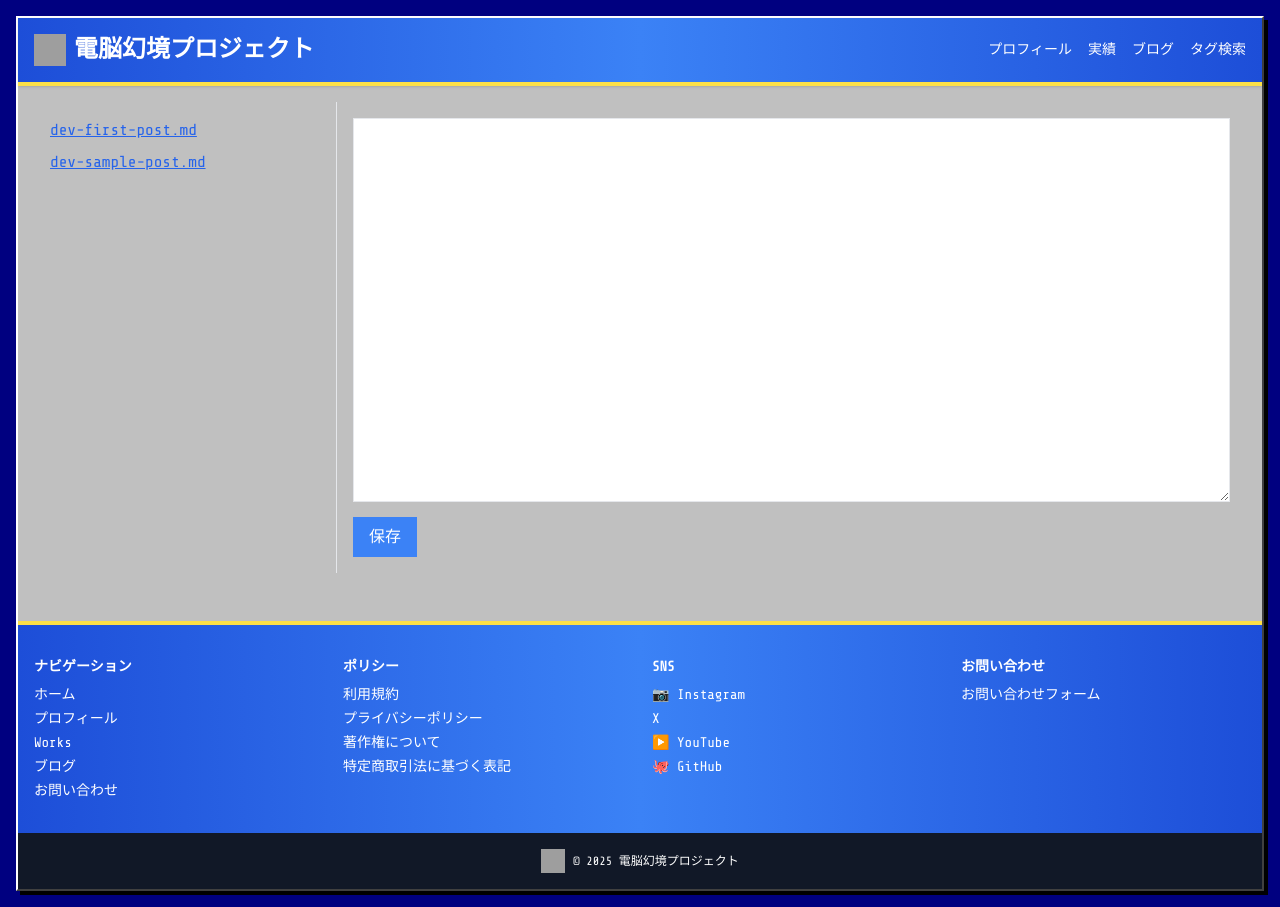
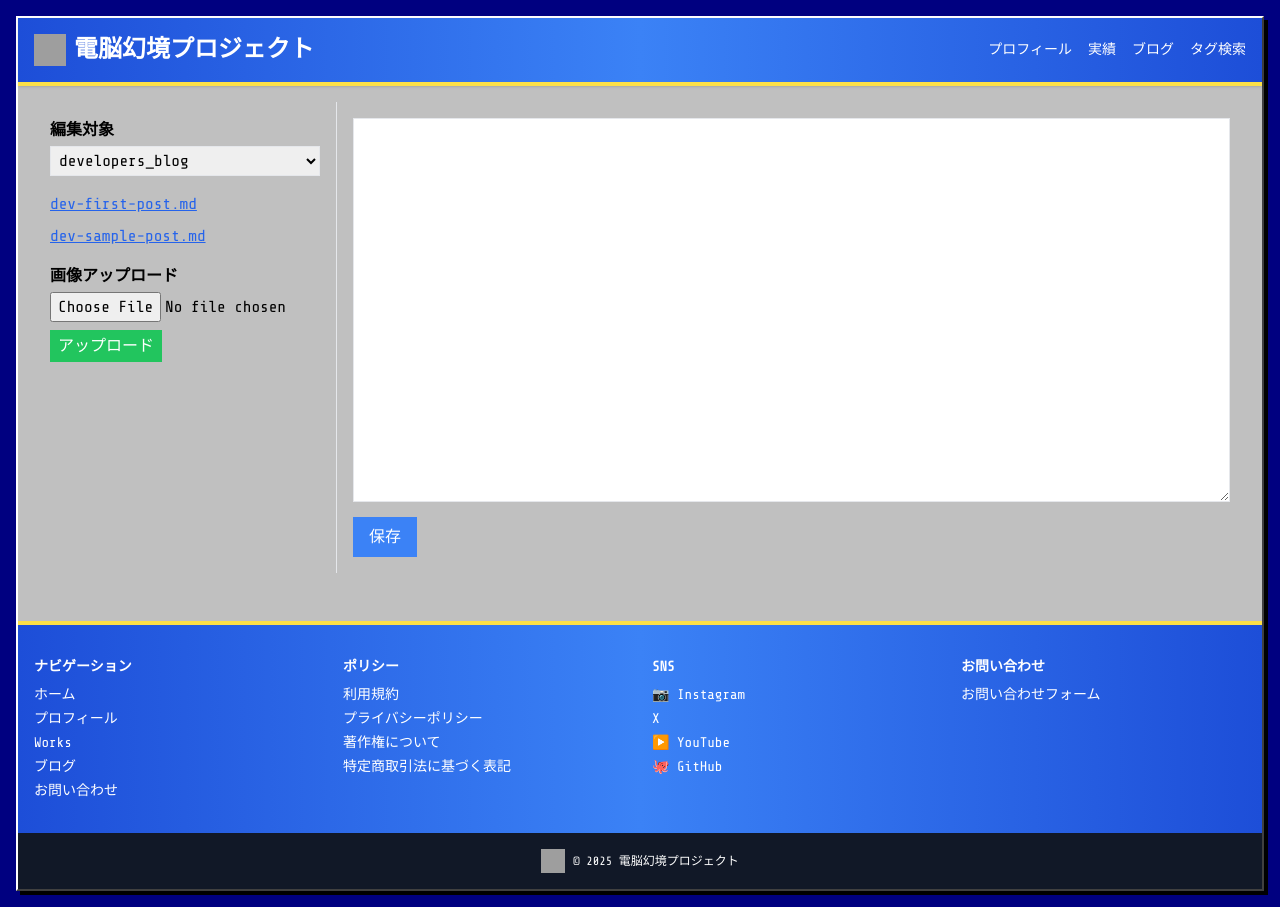
Before and after one commit to maruyamamasaya/Portfolio, a Next.js app: page /developer_edit in a window 1280 px wide. Built offline with nearby package versions, Linux system fonts and the light colour scheme; grey boxes are pictures that could not be loaded.

Commit message:
feat(editor): support blog editing and image upload

```diff
--- /dev/null
+++ b/src/app/api/posts/[filename]/route.ts
@@ -0,0 +1,36 @@
+import fs from 'fs/promises';
+import path from 'path';
+import { NextResponse } from 'next/server';
+
+const postsDir = path.join(process.cwd(), 'blog');
+
+export async function GET(
+  req: Request,
+  { params }: { params: { filename: string } }
+) {
+  const safeName = path.basename(params.filename);
+  const filePath = path.join(postsDir, safeName);
+  const content = await fs.readFile(filePath, 'utf8');
+  return NextResponse.json({ content });
+}
+
+export async function PUT(
+  req: Request,
+  { params }: { params: { filename: string } }
+) {
+  const { content } = await req.json();
+  const safeName = path.basename(params.filename);
+  const filePath = path.join(postsDir, safeName);
+  await fs.writeFile(filePath, content ?? '', 'utf8');
+  return NextResponse.json({ ok: true });
+}
+
+export async function DELETE(
+  req: Request,
+  { params }: { params: { filename: string } }
+) {
+  const safeName = path.basename(params.filename);
+  const filePath = path.join(postsDir, safeName);
+  await fs.unlink(filePath);
+  return NextResponse.json({ ok: true });
+}
--- /dev/null
+++ b/src/app/api/posts/route.ts
@@ -0,0 +1,22 @@
+import fs from 'fs/promises';
+import path from 'path';
+import { NextResponse } from 'next/server';
+
+const postsDir = path.join(process.cwd(), 'blog');
+
+export async function GET() {
+  const files = await fs.readdir(postsDir);
+  const mdFiles = files.filter(f => f.endsWith('.md'));
+  return NextResponse.json(mdFiles);
+}
+
+export async function POST(req: Request) {
+  const { filename, content } = await req.json();
+  if (!filename) {
+    return NextResponse.json({ error: 'filename required' }, { status: 400 });
+  }
+  const safeName = path.basename(filename);
+  const filePath = path.join(postsDir, safeName);
+  await fs.writeFile(filePath, content ?? '', 'utf8');
+  return NextResponse.json({ ok: true });
+}
--- /dev/null
+++ b/src/app/api/upload-image/route.ts
@@ -0,0 +1,17 @@
+import fs from 'fs/promises';
+import path from 'path';
+import { NextResponse } from 'next/server';
+
+export async function POST(req: Request) {
+  const form = await req.formData();
+  const file = form.get('file') as File | null;
+  if (!file) {
+    return NextResponse.json({ error: 'file required' }, { status: 400 });
+  }
+  const bytes = await file.arrayBuffer();
+  const buffer = Buffer.from(bytes);
+  const filename = path.basename(file.name);
+  const filePath = path.join(process.cwd(), 'public', 'images', filename);
+  await fs.writeFile(filePath, buffer);
+  return NextResponse.json({ ok: true, filename });
+}
--- a/src/app/components/DeveloperEditor.tsx
+++ b/src/app/components/DeveloperEditor.tsx
@@ -2,21 +2,27 @@
 import { useEffect, useState } from 'react';
 
 export default function DeveloperEditor() {
+  const [target, setTarget] = useState<'blog' | 'dev'>('dev');
   const [files, setFiles] = useState<string[]>([]);
   const [selected, setSelected] = useState('');
   const [content, setContent] = useState('');
   const [status, setStatus] = useState('');
+  const [upload, setUpload] = useState<File | null>(null);
 
   useEffect(() => {
-    fetch('/api/dev-posts')
+    const base = target === 'dev' ? 'dev-posts' : 'posts';
+    fetch(`/api/${base}`)
       .then(res => res.json())
       .then((data: string[]) => setFiles(data))
       .catch(() => setStatus('ファイル一覧の取得に失敗しました'));
-  }, []);
+    setSelected('');
+    setContent('');
+  }, [target]);
 
   const openFile = async (name: string) => {
     setSelected(name);
-    const res = await fetch(`/api/dev-posts/${encodeURIComponent(name)}`);
+    const base = target === 'dev' ? 'dev-posts' : 'posts';
+    const res = await fetch(`/api/${base}/${encodeURIComponent(name)}`);
     if (res.ok) {
       const data = await res.json();
       setContent(data.content);
@@ -25,7 +31,8 @@ export default function DeveloperEditor() {
 
   const saveFile = async () => {
     if (!selected) return;
-    const res = await fetch(`/api/dev-posts/${encodeURIComponent(selected)}`, {
+    const base = target === 'dev' ? 'dev-posts' : 'posts';
+    const res = await fetch(`/api/${base}/${encodeURIComponent(selected)}`, {
       method: 'PUT',
       headers: { 'Content-Type': 'application/json' },
       body: JSON.stringify({ content })
@@ -35,7 +42,19 @@ export default function DeveloperEditor() {
 
   return (
     <div className="md:flex">
-      <ul className="md:w-1/4 p-4 space-y-2 border-r">
+      <div className="md:w-1/4 p-4 space-y-4 border-r">
+        <div>
+          <label className="block mb-1 font-bold">編集対象</label>
+          <select
+            className="border p-1 w-full"
+            value={target}
+            onChange={e => setTarget(e.target.value as 'blog' | 'dev')}
+          >
+            <option value="blog">blog</option>
+            <option value="dev">developers_blog</option>
+          </select>
+        </div>
+        <ul className="space-y-2">
           {files.map(name => (
             <li key={name}>
               <button
@@ -47,6 +66,30 @@ export default function DeveloperEditor() {
             </li>
           ))}
         </ul>
+        <div className="mt-4">
+          <label className="block mb-1 font-bold">画像アップロード</label>
+          <input
+            type="file"
+            onChange={e => setUpload(e.target.files?.[0] || null)}
+            className="mb-2"
+          />
+          <button
+            className="px-2 py-1 bg-green-500 text-white"
+            onClick={async () => {
+              if (!upload) return;
+              const form = new FormData();
+              form.append('file', upload);
+              const res = await fetch('/api/upload-image', {
+                method: 'POST',
+                body: form
+              });
+              setStatus(res.ok ? 'アップロードしました' : 'アップロードに失敗しました');
+            }}
+          >
+            アップロード
+          </button>
+        </div>
+      </div>
       <div className="md:w-3/4 p-4">
         {selected && <h2 className="font-bold mb-2">{selected}</h2>}
         <textarea
```
Also changed, not shown: middleware.ts (+6 -1 lines). Lines whose indentation alone changed are shown as unchanged.
